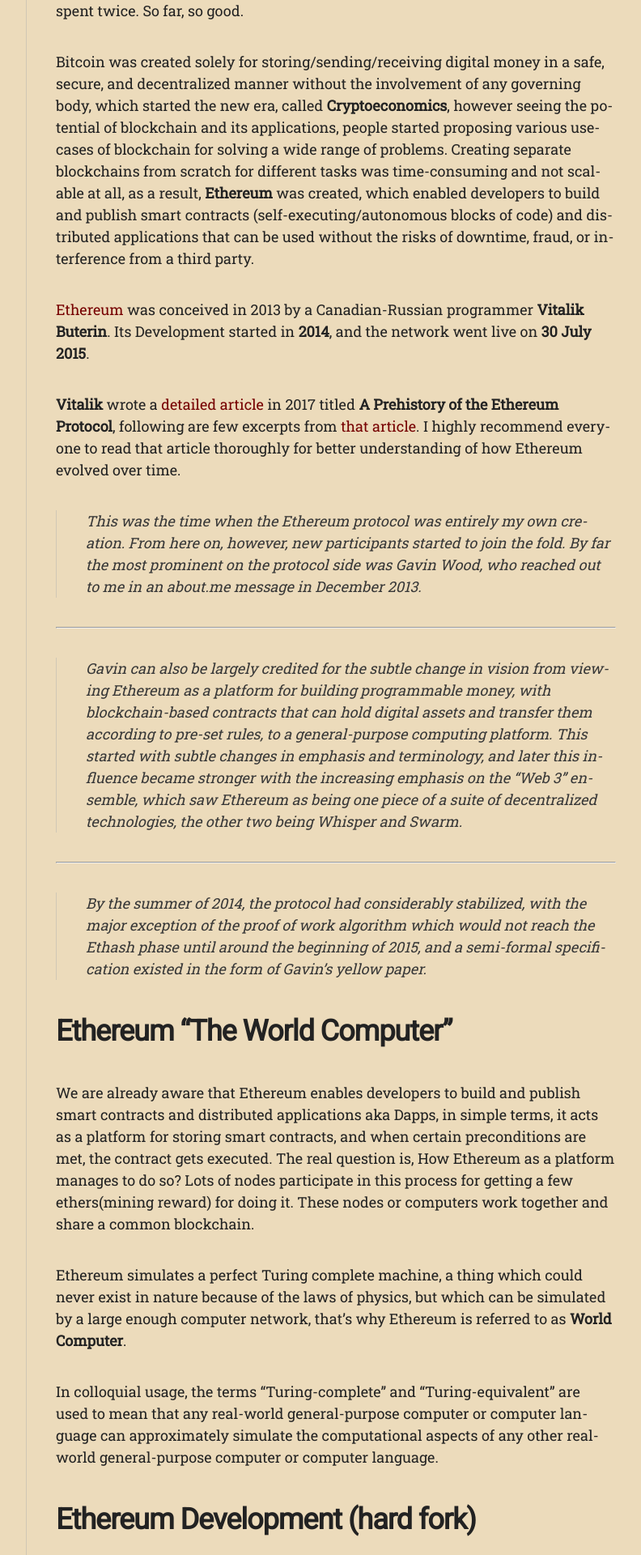
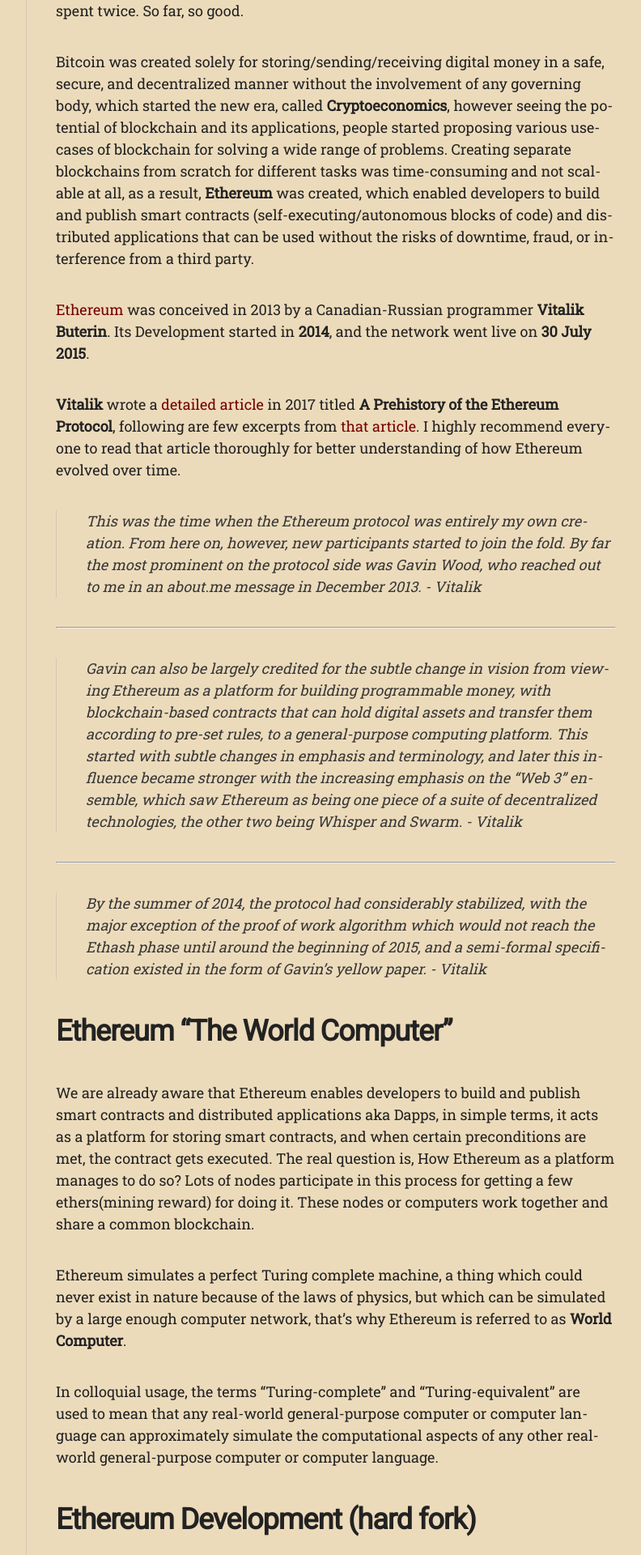
Before and after one commit to devanshbatham/devanshbatham.github.io, a Jekyll site: the page built from drafts/draft.md, in a window 1280 px wide. Shown: the part 569-2489 px from the top of the page at 81% size, without its empty margins (357-1149 px from the left). Built offline with Jekyll 4.4.1, drawn with Linux system fonts in a browser that asks for light colours; nearby versions of some CDN libraries; some web fonts are replaced.

Commit message:
Draft preview

```diff
--- a/drafts/draft.md
+++ b/drafts/draft.md
@@ -22,14 +22,14 @@ Bitcoin was created solely for storing/sending/receiving digital money in a safe
 **Vitalik** wrote a [detailed article](https://vitalik.ca/general/2017/09/14/prehistory.html) in 2017 titled **A Prehistory of the Ethereum Protocol**, following are few excerpts from [that article](https://vitalik.ca/general/2017/09/14/prehistory.html). I highly recommend everyone to read that article thoroughly for better understanding of how Ethereum evolved over time.
 
 
-> This was the time when the Ethereum protocol was entirely my own creation. From here on, however, new participants started to join the fold. By far the most prominent on the protocol side was Gavin Wood, who reached out to me in an about.me message in December 2013.
+> This was the time when the Ethereum protocol was entirely my own creation. From here on, however, new participants started to join the fold. By far the most prominent on the protocol side was Gavin Wood, who reached out to me in an about.me message in December 2013. - Vitalik
 
 -----
-> Gavin can also be largely credited for the subtle change in vision from viewing Ethereum as a platform for building programmable money, with blockchain-based contracts that can hold digital assets and transfer them according to pre-set rules, to a general-purpose computing platform. This started with subtle changes in emphasis and terminology, and later this influence became stronger with the increasing emphasis on the “Web 3” ensemble, which saw Ethereum as being one piece of a suite of decentralized technologies, the other two being Whisper and Swarm.
+> Gavin can also be largely credited for the subtle change in vision from viewing Ethereum as a platform for building programmable money, with blockchain-based contracts that can hold digital assets and transfer them according to pre-set rules, to a general-purpose computing platform. This started with subtle changes in emphasis and terminology, and later this influence became stronger with the increasing emphasis on the “Web 3” ensemble, which saw Ethereum as being one piece of a suite of decentralized technologies, the other two being Whisper and Swarm. - Vitalik
 
 ---------
 
-> By the summer of 2014, the protocol had considerably stabilized, with the major exception of the proof of work algorithm which would not reach the Ethash phase until around the beginning of 2015, and a semi-formal specification existed in the form of Gavin's yellow paper.
+> By the summer of 2014, the protocol had considerably stabilized, with the major exception of the proof of work algorithm which would not reach the Ethash phase until around the beginning of 2015, and a semi-formal specification existed in the form of Gavin's yellow paper. - Vitalik
 
 
 
```
